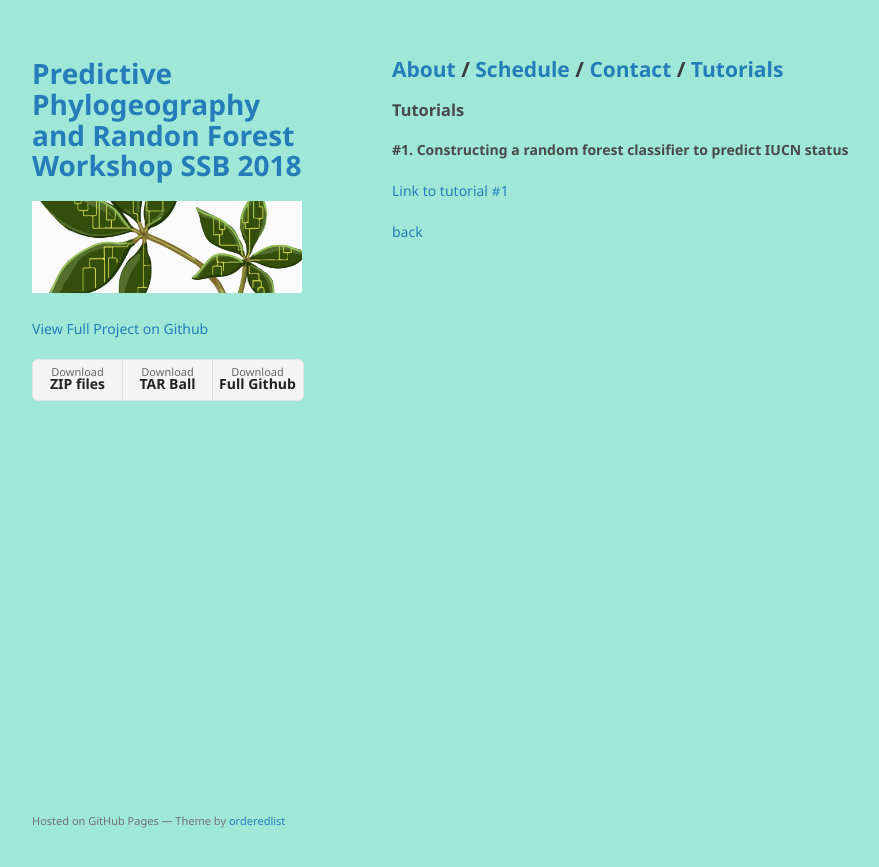
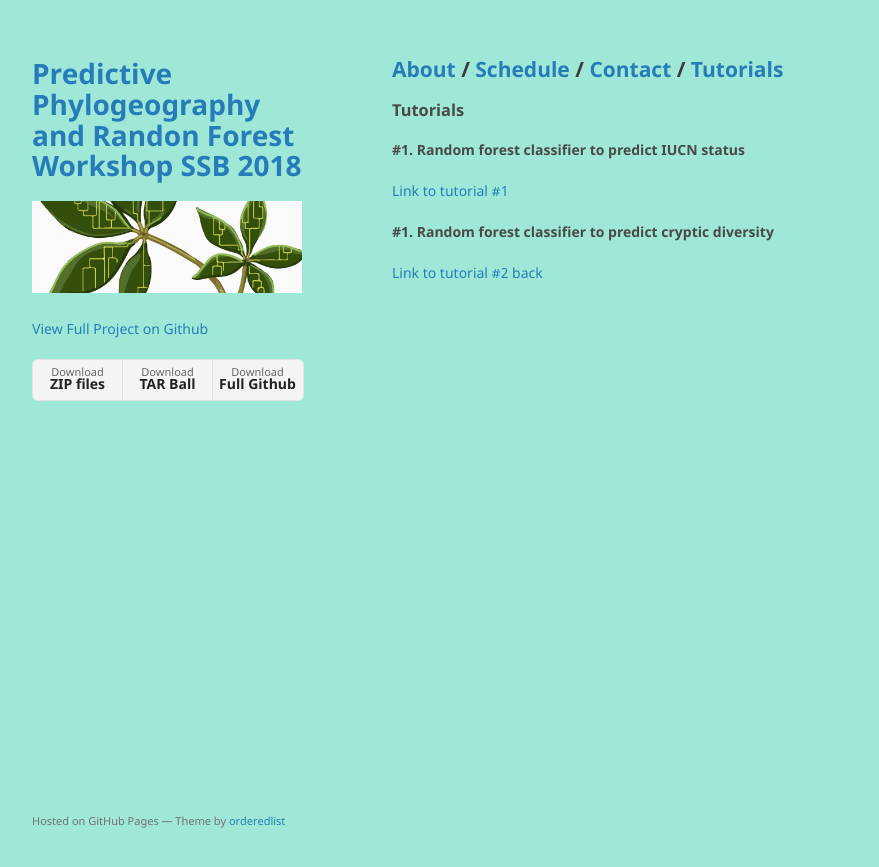
Before and after one commit to PredictivePhylogeography-SSB2018/PredictivePhylogeography-SSB2018.github.io, a Jekyll site: the page built from Tutorials.md, in a window 1280 px wide. Shown: the top 867 px of the page, without its empty margins (178-1057 px from the left). Built offline with Jekyll 4.4.1, drawn with Linux system fonts in a browser that asks for light colours; the repository's description, which GitHub fills in, is left out; our own code applies the rules of GitHub Pages for plain Markdown files.

Commit message:
update tabs

```diff
--- a/Tutorials.md
+++ b/Tutorials.md
@@ -5,8 +5,9 @@ layout: default
 
 ### Tutorials
 
-#### #1. Constructing a random forest classifier to predict IUCN status
-
+#### #1. Random forest classifier to predict IUCN status
 [Link to tutorial #1](https://predictivephylogeography-ssb2018.github.io/Random_Forest.html)
 
+#### #1. Random forest classifier to predict cryptic diversity
+[Link to tutorial #2](https://predictivephylogeography-ssb2018.github.io/PNWPhylogeo05212018.html)
 [back](./)
```
Also changed, not shown: Contact.md (+1 -1 lines), Schedule.md (+2 -2 lines).
